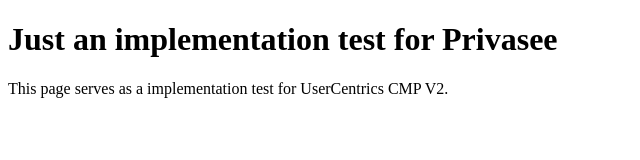
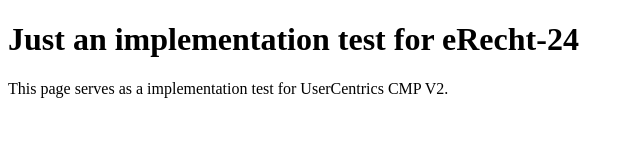
Before and after one commit to HeenaRehan/eRecht24-CMP-Test, a plain HTML site: page index.html in a window 1280 px wide. Shown: the full height of the page, 0-640 px from the left. Drawn offline with Linux system fonts and the light colour scheme.

Commit message:
Update index.html

```diff
--- a/index.html
+++ b/index.html
@@ -12,7 +12,7 @@
   <body>
 
                 <h1>
-                    Just an implementation test for Privasee
+                    Just an implementation test for eRecht-24
                 </h1>
                 <p>
                     This page serves as a implementation test for UserCentrics CMP V2.
```
